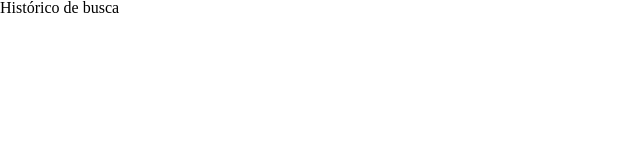
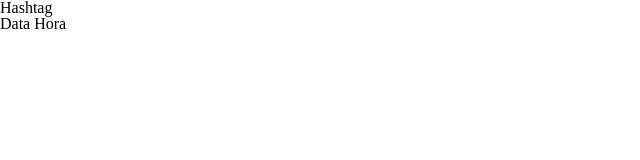
Before and after one commit to JD-Rodrigues/hashtag-finder, a React (Vite) app: page /historico in a window 1280 px wide. Shown: the top 160 px of the page, without its empty margins (0-640 px from the left). Built offline with nearby package versions, Linux system fonts and the light colour scheme.

Commit message:
style (history.module.css|history.jsx) configurado ambiente de desenvolvimento

```diff
--- a/src/pages/history/history.jsx
+++ b/src/pages/history/history.jsx
@@ -1,8 +1,21 @@
+import styles from "./history.module.css";
+
 export const History = () => {
-
-  return(
-    <div>
-      <h1>Histórico de busca</h1>
-    </div>
-  )
-}
+  return (
+    <>
+      <div className={styles.bloco}>
+        <h1></h1>
+        <div>
+          <div>
+            Hashtag
+            <div>
+              <span>Data</span> <span>Hora</span>
+            </div>
+          </div>
+          <div></div>
+        </div>
+        <h1></h1>
+      </div>
+    </>
+  );
+};
```
Also changed, not shown: src/pages/history/history.module.css (added).
